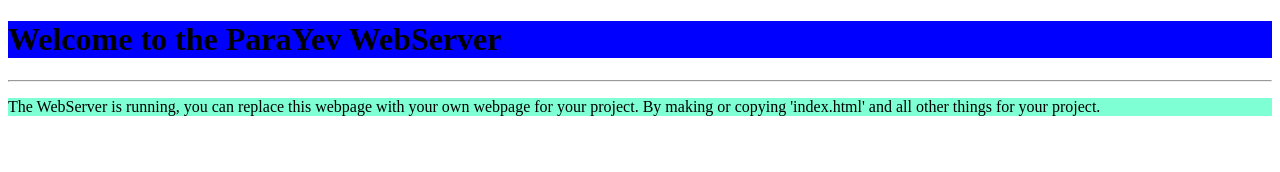
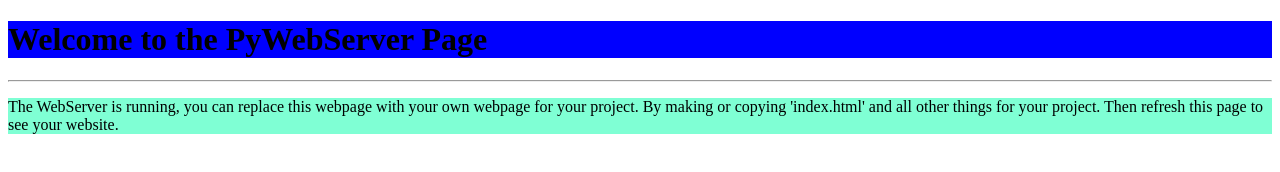
Before and after one commit to PYP2205/PyWebServer, a plain HTML site: page index.html in a window 1280 px wide. Drawn offline with Linux system fonts and the light colour scheme.

Commit message:
Update index.html

```diff
--- a/index.html
+++ b/index.html
@@ -1,20 +1,20 @@
 <!DOCTYPE html>
 
 <html>
-    <script type="text/javascript" src="main.js">
+    <script type="text/javascript" src="index.js">
     </script>
     <noscript>Please Enable JavaScript on your browser</noscript>
     <link rel="stylesheet"
     href="style.css">
     <head>
-        <title>ParaYev WebServer</title>
-        <h1>Welcome to the ParaYev WebServer</h1>
+        <title>PyWebServer</title>
+        <h1>Welcome to the PyWebServer Page</h1>
         <hr>
     </head>
     <body>
         <p>
 		The WebServer is running, you can replace this webpage with your own webpage for your project.
-		By making or copying 'index.html' and all other things for your project.
+		By making or copying 'index.html' and all other things for your project. Then refresh this page to see your website.
         </p>
     </body>
 </html>
```
